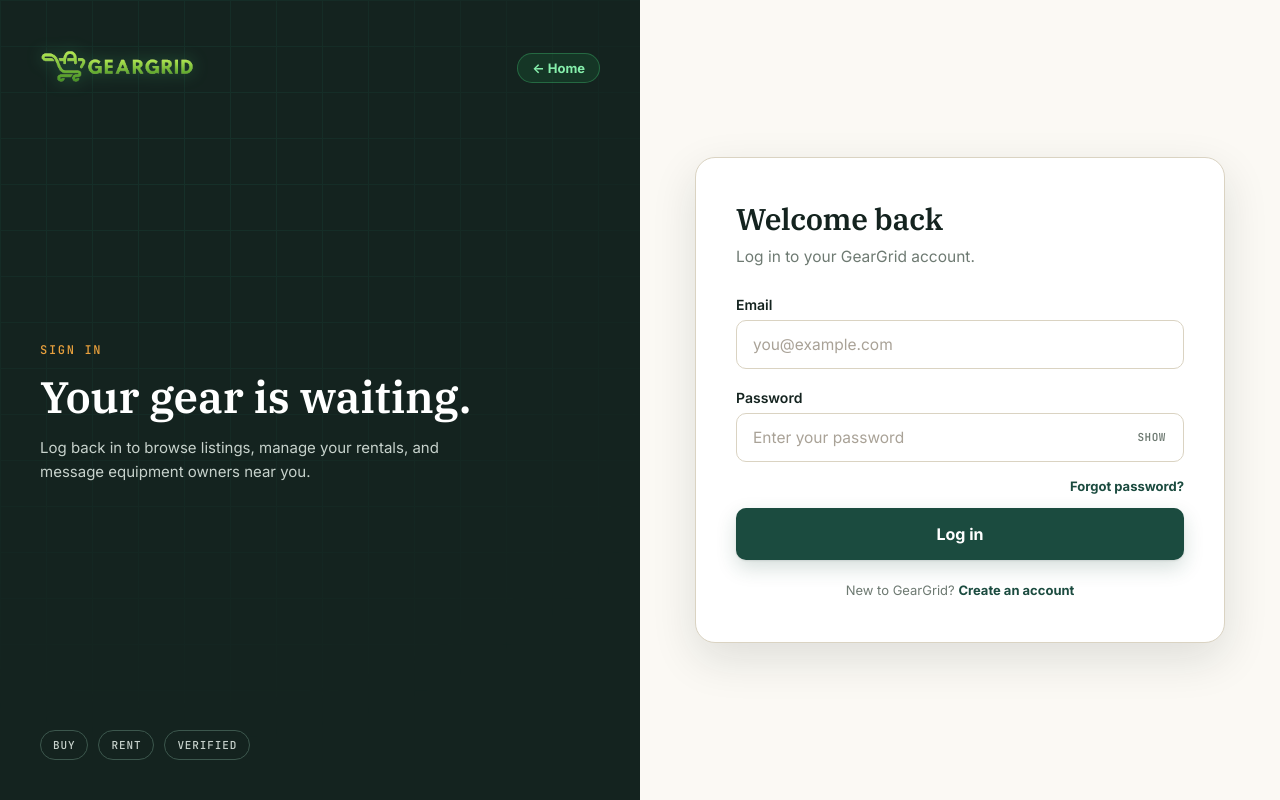
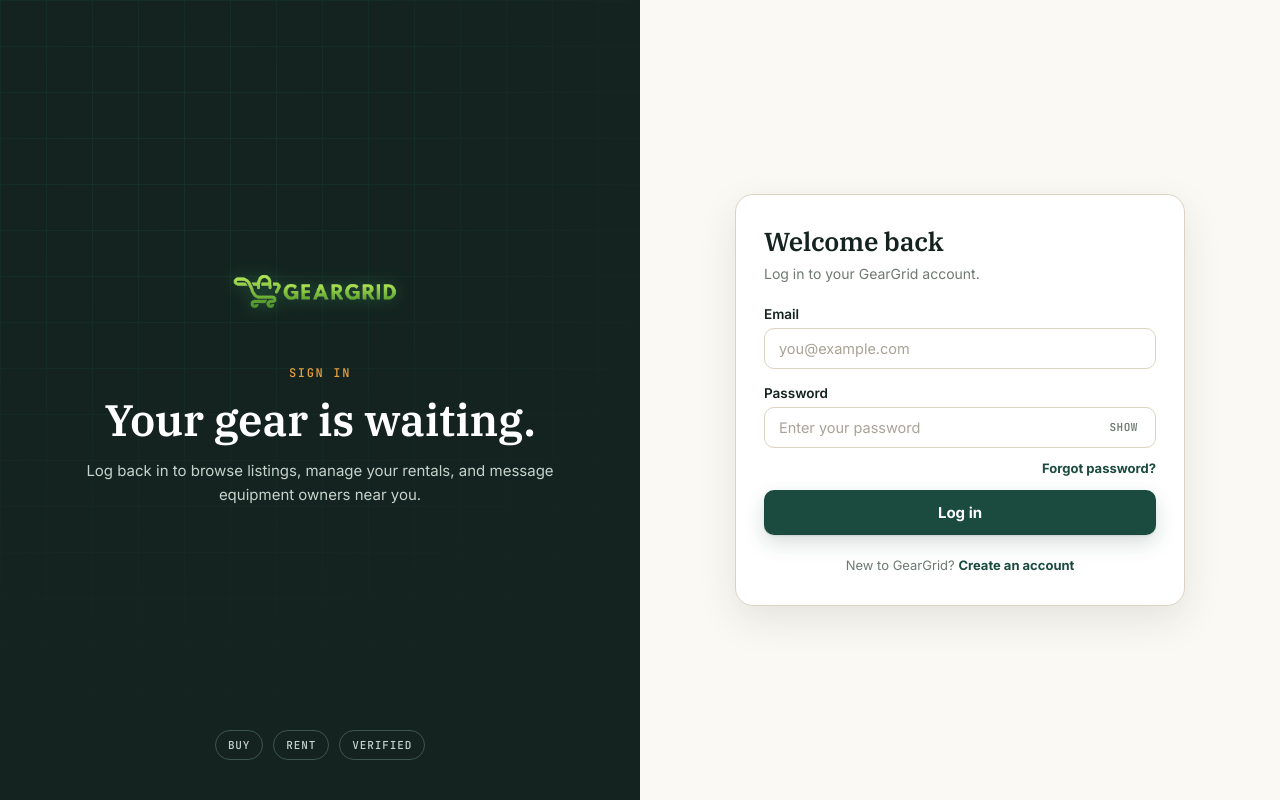
Before and after one commit to Clarence660/GearGrid, a React (Vite) app: page /login in a window 1280 px wide. Built offline with nearby package versions, Linux system fonts and the light colour scheme; no server answers.

Commit message:
ui: center logo above auth copy, remove home button, compact auth form panel

```diff
--- a/src/components/AuthLayout.jsx
+++ b/src/components/AuthLayout.jsx
@@ -6,32 +6,10 @@ export default function AuthLayout({ eyebrow, title, tagline, children }) {
     <div className="auth-split-shell">
       <aside className="auth-side">
         <div className="auth-side-grid" aria-hidden="true" />
-        <div style={{ display: "flex", alignItems: "center", justifyContent: "space-between", width: "100%", zIndex: 10, position: "relative" }}>
-          <Link to="/" className="auth-side-logo" title="Back to Home">
-            <GearTag size={52} variant="dark" showWordmark />
+        <div className="auth-side-copy">
+          <Link to="/" className="auth-side-logo" title="GearGrid Home" style={{ marginBottom: "28px" }}>
+            <GearTag size={56} variant="dark" showWordmark />
           </Link>
-          <Link
-            to="/"
-            style={{
-              color: "#86efac",
-              fontSize: "13px",
-              fontWeight: "700",
-              textDecoration: "none",
-              display: "inline-flex",
-              alignItems: "center",
-              gap: "6px",
-              background: "rgba(34, 197, 94, 0.12)",
-              padding: "6px 14px",
-              borderRadius: "20px",
-              border: "1px solid rgba(74, 222, 128, 0.3)",
-              transition: "all 0.2s ease",
-            }}
-          >
-            ← Home
-          </Link>
-        </div>
-
-        <div className="auth-side-copy">
           <span className="eyebrow">{eyebrow}</span>
           <h1 className="auth-side-title">{title}</h1>
           <p className="auth-side-tagline">{tagline}</p>
--- a/src/index.css
+++ b/src/index.css
@@ -113,27 +113,27 @@ button { font-family: inherit; }
 
 .auth-panel-inner {
   width: 100%;
-  max-width: 530px;
+  max-width: 450px;
   background: var(--white);
   border: 1px solid var(--line);
-  border-radius: 20px;
-  padding: 44px 40px;
-  box-shadow: 0 16px 45px rgba(20, 35, 31, 0.12);
+  border-radius: 18px;
+  padding: 32px 28px;
+  box-shadow: 0 14px 38px rgba(20, 35, 31, 0.1);
 }
 
 .auth-panel-heading {
-  margin-bottom: 28px;
+  margin-bottom: 22px;
 }
 
 .auth-panel-heading h2 {
-  font-size: 30px;
-  margin-bottom: 8px;
+  font-size: 26px;
+  margin-bottom: 6px;
   letter-spacing: -0.01em;
 }
 
 .auth-panel-heading p {
   font-family: var(--font-body);
-  font-size: 15.5px;
+  font-size: 14px;
   color: var(--muted);
   line-height: 1.5;
 }
@@ -145,8 +145,8 @@ button { font-family: inherit; }
   gap: 8px;
   font-family: var(--font-body);
   font-weight: 700;
-  font-size: 16px;
-  padding: 15px 24px;
+  font-size: 15px;
+  padding: 12px 20px;
   border-radius: var(--radius);
   border: 1.5px solid transparent;
   cursor: pointer;
@@ -184,12 +184,12 @@ button { font-family: inherit; }
 .field {
   display: flex;
   flex-direction: column;
-  gap: 7px;
-  margin-bottom: 20px;
+  gap: 6px;
+  margin-bottom: 16px;
 }
 
 .field label {
-  font-size: 14px;
+  font-size: 13.5px;
   font-weight: 600;
   color: var(--ink);
 }
@@ -197,8 +197,8 @@ button { font-family: inherit; }
 .field input,
 .field select {
   font-family: var(--font-body);
-  font-size: 15.5px;
-  padding: 14px 16px;
+  font-size: 14.5px;
+  padding: 11px 14px;
   border: 1.5px solid var(--line);
   border-radius: var(--radius);
   background: var(--white);
@@ -294,10 +294,10 @@ button { font-family: inherit; }
   position: relative;
   display: flex;
   flex-direction: column;
-  gap: 4px;
+  gap: 3px;
   border: 1.5px solid var(--line);
   border-radius: var(--radius);
-  padding: 16px 18px;
+  padding: 12px 14px;
   cursor: pointer;
   transition: border-color 0.15s ease, background 0.15s ease, box-shadow 0.15s ease;
 }
@@ -312,22 +312,22 @@ button { font-family: inherit; }
 
 .role-card input[type="radio"] {
   position: absolute;
-  top: 14px;
-  right: 14px;
+  top: 12px;
+  right: 12px;
   margin: 0;
-  width: 16px;
-  height: 16px;
+  width: 15px;
+  height: 15px;
 }
 
 .role-card-title {
-  font-size: 14.5px;
+  font-size: 13.5px;
   font-weight: 700;
   color: var(--ink);
-  padding-right: 22px;
+  padding-right: 20px;
 }
 
 .role-card-sub {
-  font-size: 13px;
+  font-size: 12px;
   color: var(--muted);
 }
 
@@ -807,14 +807,20 @@ button { font-family: inherit; }
   display: flex;
   flex-direction: column;
   gap: 14px;
-  max-width: 460px;
-  margin: auto 0;
-  text-align: left;
+  max-width: 480px;
+  margin: auto;
+  text-align: center;
+  align-items: center;
+}
+
+.auth-side-copy .eyebrow {
+  margin: 0 auto;
 }
 
 .auth-side-title {
   font-size: clamp(30px, 4vw, 44px);
   color: var(--white);
+  text-align: center;
 }
 
 .auth-side-tagline {
@@ -822,12 +828,14 @@ button { font-family: inherit; }
   font-size: 15px;
   line-height: 1.6;
   color: #c7d2cc;
+  text-align: center;
 }
 
 .auth-side-tags {
   position: relative;
   display: flex;
   gap: 10px;
+  justify-content: center;
 }
 
 .mini-tag {
```
